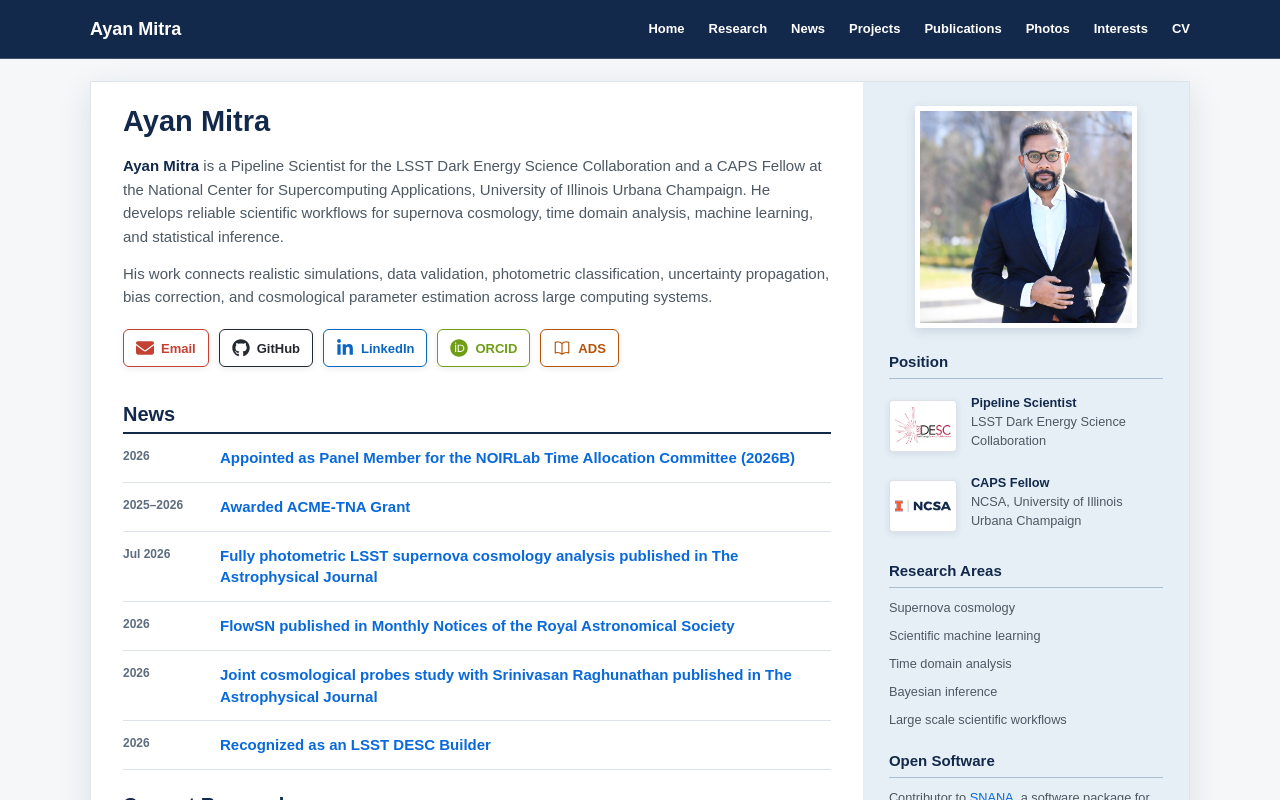
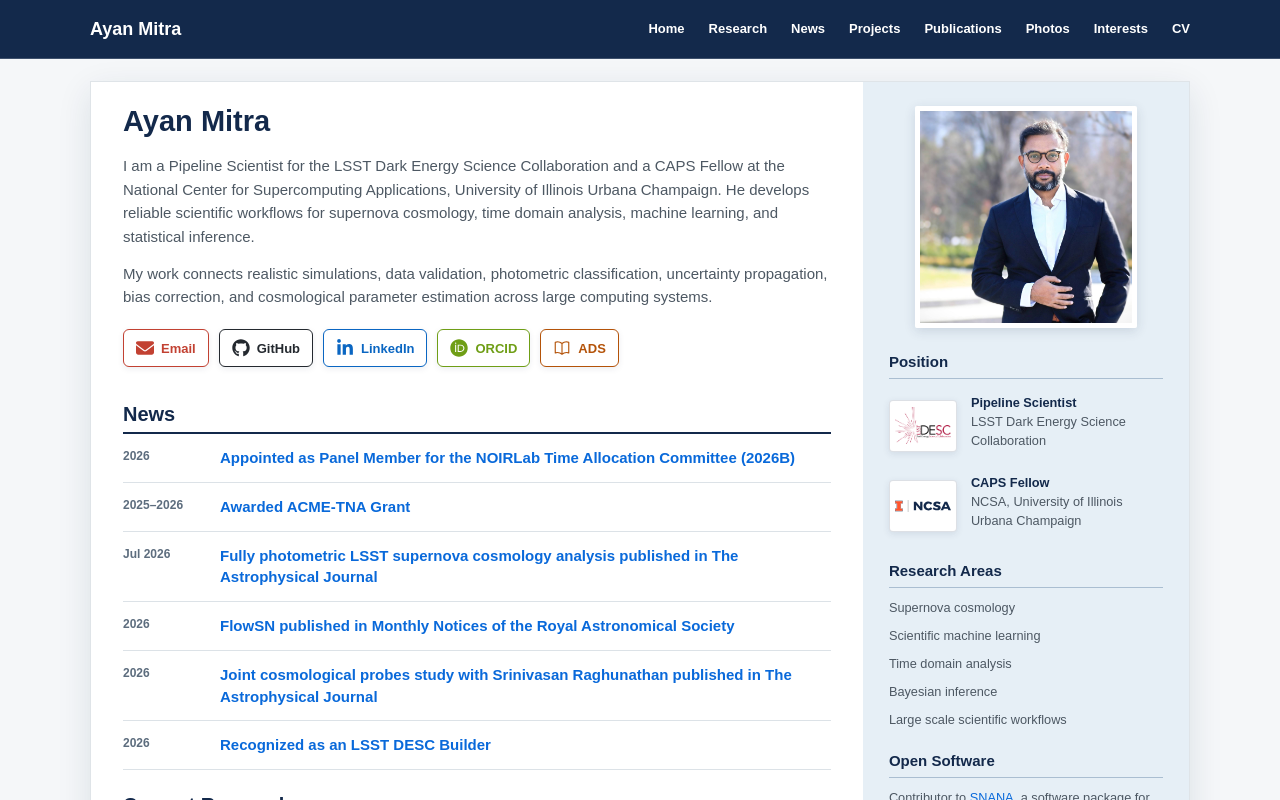
Before and after one commit to am610/ayan-mitra-research, a Next.js app: page / in a window 1280 px wide. Shown: the top 800 px of the page. Built offline with nearby package versions, Linux system fonts and the light colour scheme.

Commit message:
Trim more photos, switch bio to first person

```diff
--- a/app/AcademicHome.tsx
+++ b/app/AcademicHome.tsx
@@ -98,14 +98,14 @@ export default function AcademicHome({
           <header className="academicIntro">
             <h1>Ayan Mitra</h1>
             <p>
-              <strong>Ayan Mitra</strong> is a Pipeline Scientist for the LSST Dark
+              I am a Pipeline Scientist for the LSST Dark
               Energy Science Collaboration and a CAPS Fellow at the National Center
               for Supercomputing Applications, University of Illinois Urbana Champaign.
               He develops reliable scientific workflows for supernova cosmology,
               time domain analysis, machine learning, and statistical inference.
             </p>
             <p>
-              His work connects realistic simulations, data validation, photometric
+              My work connects realistic simulations, data validation, photometric
               classification, uncertainty propagation, bias correction, and cosmological
               parameter estimation across large computing systems.
             </p>
--- a/app/photosData.ts
+++ b/app/photosData.ts
@@ -25,22 +25,10 @@ export const photosData: PhotoItem[] = [
     caption: "Lomonosov, Moscow State University, Russia."
   },
   {
-    id: 4,
-    src: "/photos/photo6.jpg",
-    title: "Photos from the Past",
-    caption: "Moscow State University, Moscow, Russia."
-  },
-  {
     id: 6,
     src: "/photos/photo8.jpg",
     title: "Photos from the Past",
     caption: "With Prof. Gautam Paul, ISI, Calcutta, India and Dr. Pritam Chattapadhyay."
-  },
-  {
-    id: 7,
-    src: "/photos/photo10.jpg",
-    title: "Photos from the Past",
-    caption: "With Dr. Veronica Dashkova, Astana, KZ."
   },
   {
     id: 8,
@@ -83,12 +71,6 @@ export const photosData: PhotoItem[] = [
     src: "/photos/photo22.jpg",
     title: "Photos from the Past",
     caption: "Conference Dinner."
-  },
-  {
-    id: 15,
-    src: "/photos/photo23.jpg",
-    title: "Photos from the Past",
-    caption: "After a talk, chilling"
   },
   {
     id: 16,
```
